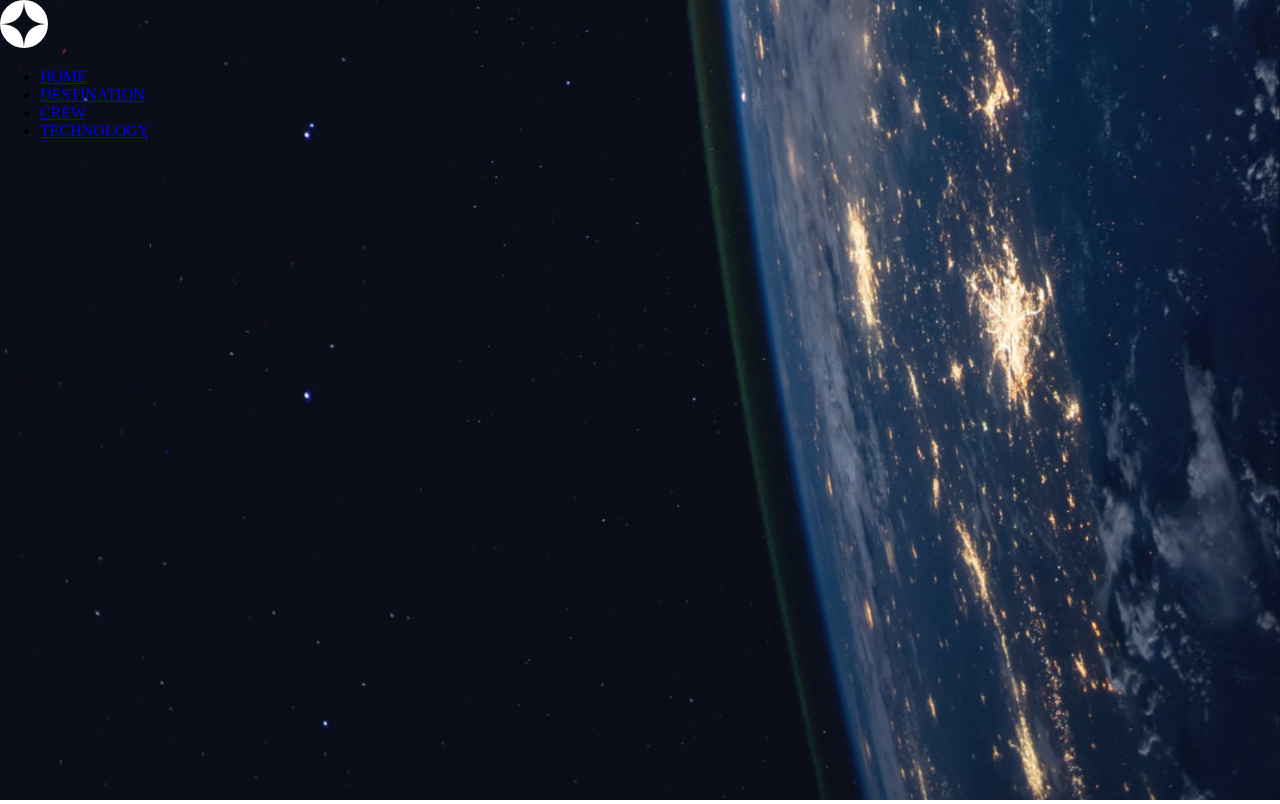
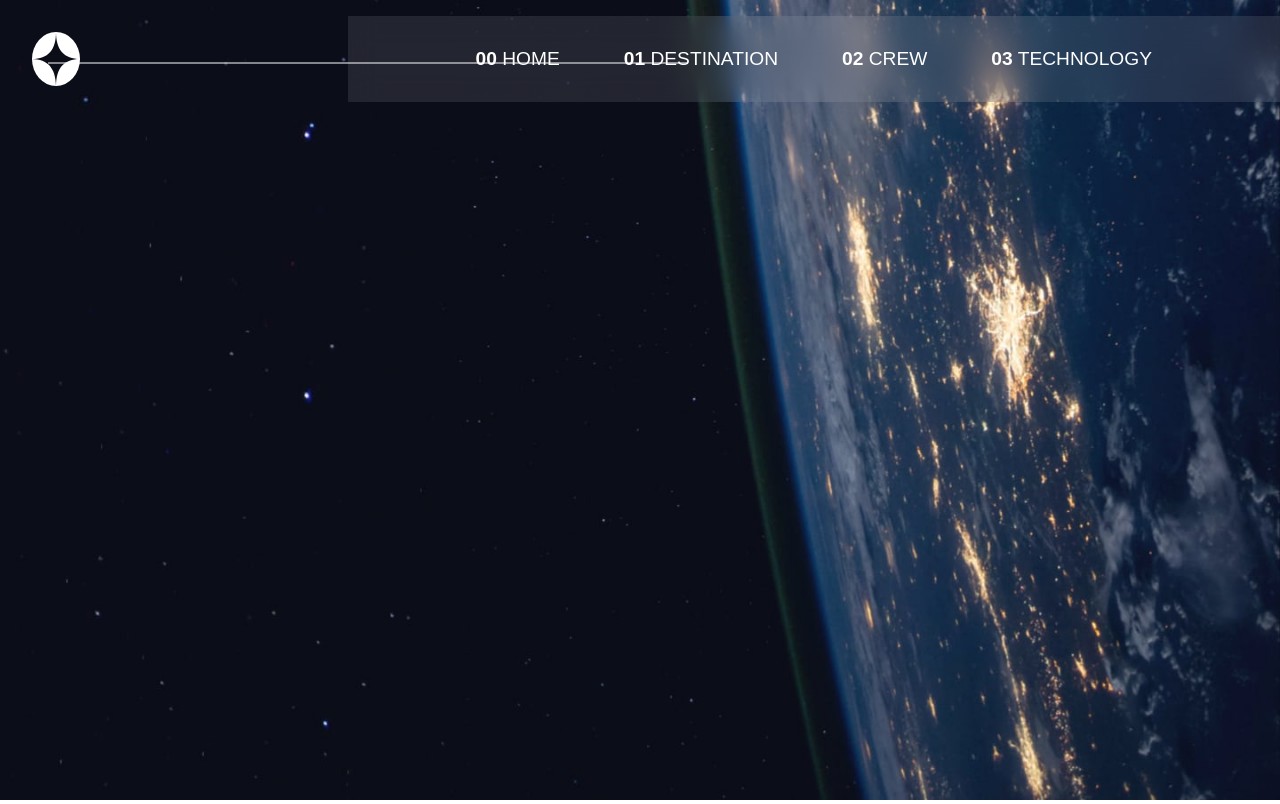
Before and after one commit to moamel-hashim/space-tourism, a plain HTML site: page space-tourism-website-main/starter-code/index.html in a window 1280 px wide. Drawn offline with Linux system fonts and the light colour scheme; a web font is replaced by a local one.

Commit message:
completed nav bar for desktop

```diff
--- /dev/null
+++ b/space-tourism-website-main/starter-code/css/layout.css
@@ -0,0 +1,33 @@
+* {
+  box-sizing: border-box;
+}
+
+body {
+  margin: 0;
+}
+
+.flex {
+  display: flex;
+}
+
+.justify-content-center {
+  justify-content: center;
+}
+
+.align-items-center {
+  align-items: center;
+}
+
+.justify-content-space-between {
+  justify-content: space-between;
+}
+
+.gap {
+  gap: 4rem;
+}
+
+a:hover {
+  text-underline-offset: 1.8rem;
+  text-decoration: underline;
+  text-decoration-thickness: 3px;
+}
--- /dev/null
+++ b/space-tourism-website-main/starter-code/css/styles.css
@@ -0,0 +1,54 @@
+
+.background-img {
+  position: absolute;
+  width: 100%;
+  height: 100%;
+}
+
+.background-img > img {
+  width: 100%;
+  height: -webkit-fill-available;
+}
+
+.logo {
+  position: fixed;
+  width: 100%;
+}
+
+nav {
+  position: relative;
+}
+
+ul {
+  list-style: none;
+  font-family: 'Barlow Condensed', sans-serif;
+    background: hsl(0 0% 100% / 0.1);
+  backdrop-filter: blur(1rem);
+  padding-block: 2rem;
+  padding-inline: clamp(3rem, 10vw, 10rem);
+}
+
+a {
+  color: #ffff;
+  text-decoration: none;
+    font-size: larger;
+}
+
+.logo-img {
+  margin: 2rem;
+}
+
+a > span {
+  font-weight: bold;
+}
+
+.line {
+  position: relative;
+    border-style: solid;
+    border-color: white;
+    width: 50%;
+    top: 3.9rem;
+    right: 17rem;
+    opacity: 0.5;
+    border-width: thin;
+}
--- a/space-tourism-website-main/starter-code/index.html
+++ b/space-tourism-website-main/starter-code/index.html
@@ -3,9 +3,18 @@
 <head>
   <meta charset="UTF-8">
   <meta name="viewport" content="width=device-width, initial-scale=1.0">
-  <link rel="stylesheet" href="styles.css">
+  <link rel="stylesheet" href="./css/styles.css">
+  <link rel="stylesheet" href="./css/layout.css">
   <link rel="icon" type="image/png" sizes="32x32" href="./assets/favicon-32x32.png">
-
+  <link
+    href="https://fonts.googleapis.com/css2?family=Barlow+Condensed:wght@300&family=Lato:wght@300&family=Lobster&family=Open+Sans:wght@300&display=swap"
+    rel="stylesheet">
+    <link
+      href="https://fonts.googleapis.com/css2?family=Barlow+Condensed:wght@300&family=Barlow:wght@300&family=Lato:wght@300&family=Lobster&family=Open+Sans:wght@300&display=swap"
+      rel="stylesheet">
+      <link
+        href="https://fonts.googleapis.com/css2?family=Barlow+Condensed:wght@300&family=Barlow:wght@300&family=Bellefair&family=Lato:wght@300&family=Lobster&family=Open+Sans:wght@300&display=swap"
+        rel="stylesheet">
   <title>Frontend Mentor | Space tourism website</title>
 </head>
 <body>
@@ -13,33 +22,36 @@
     <div class="background-img">
       <img src="./assets/home/background-home-desktop.jpg" alt="background image">
     </div>
-    <div class="logo">
-      <img src="./assets/shared/logo.svg" alt="page logo">
-    </div>
-    <nav>
-      <ul>
+    <div class="logo flex justify-content-space-between">
+      <img src="./assets/shared/logo.svg" alt="page logo" class="logo-img">
+    <nav class="flex align-items-center">
+      <ul class="flex gap">
         <li>
           <a href="#home">
-            HOME
+            <span aria-hidden="true">00</span> HOME
           </a>
         </li>
         <li>
           <a href="#destination">
-            DESTINATION
+            <span aria-hidden="true">01</span> DESTINATION
           </a>
         </li>
         <li>
           <a href="#crew">
-            CREW
+            <span aria-hidden="true">02</span> CREW
           </a>
         </li>
         <li>
           <a href="#technology">
-            TECHNOLOGY
+            <span aria-hidden="true">03</span> TECHNOLOGY
           </a>
         </li>
       </ul>
     </nav>
+      </div>
+      <div class="flex justify-content-center">
+        <div class="line"></div>
+      </div>
   </header>
 </body>
 </html>
--- a/space-tourism-website-main/starter-code/styles.css
+++ /dev/null
@@ -1,25 +0,0 @@
-* {
-  box-sizing: border-box;
-}
-
-body {
-  margin: 0;
-}
-
-.background-img {
-  position: absolute;
-  width: 100%;
-  height: 100%;
-}
-
-.background-img > img {
-  width: 100%;
-}
-
-.logo {
-  position: relative;
-}
-
-nav {
-  position: relative;
-}
```
